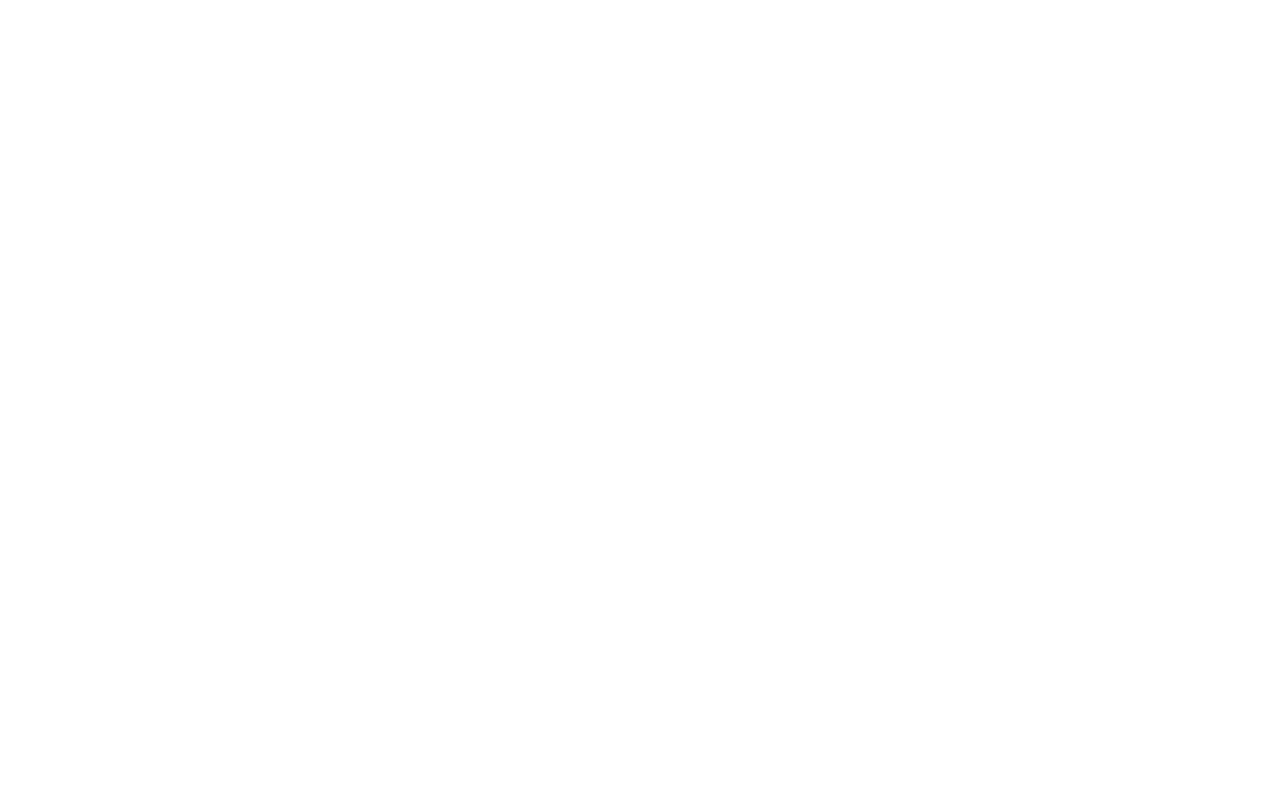
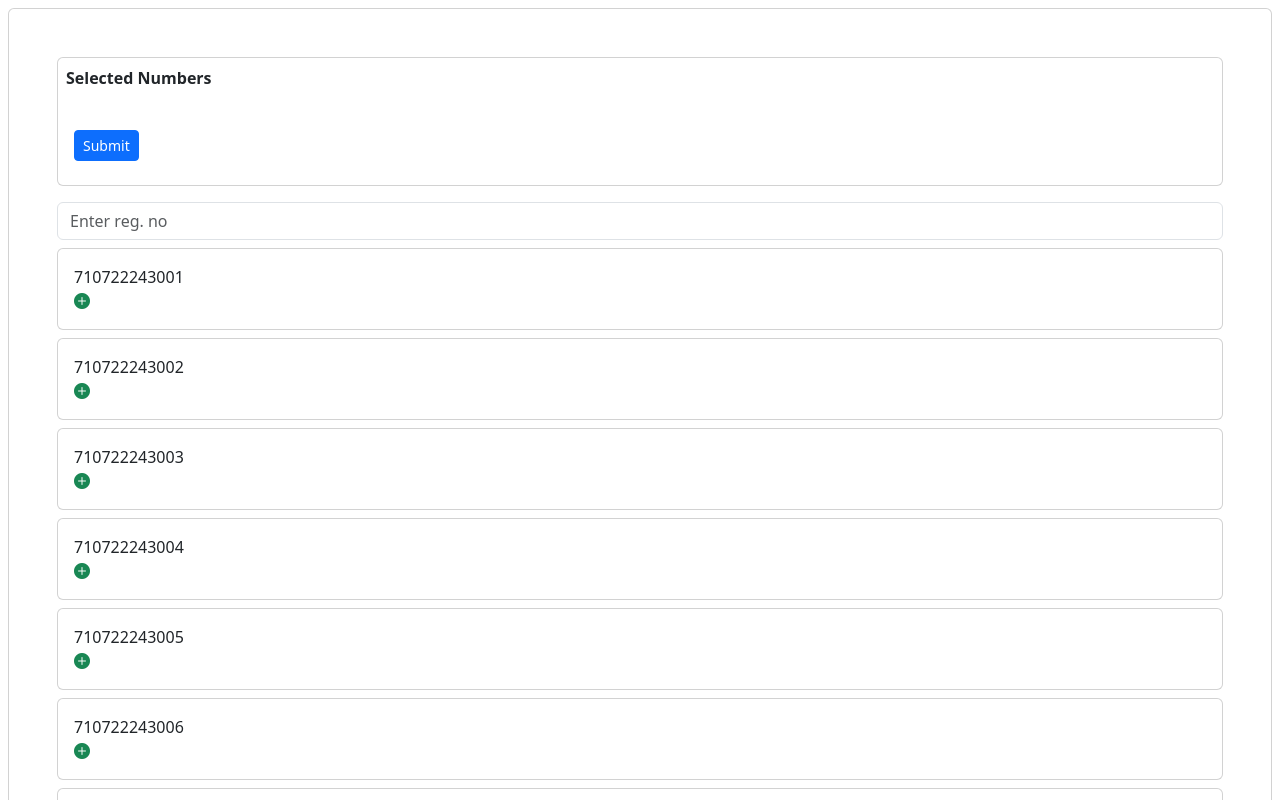
Before and after one commit to Prithivi36/ClassroomManagement, a React (Vite) app: page /absent in a window 1280 px wide. Before the commit this address had no page. Shown: the top 800 px of the page. Built offline with nearby package versions, Linux system fonts and the light colour scheme.

Commit message:
added Absent features

```diff
--- a/src/App.jsx
+++ b/src/App.jsx
@@ -3,6 +3,7 @@
 import Login from "./Pages/Login/LoginPage.jsx"
 import Teachers from "./Pages/Teachers/TeachersPage.jsx"
 import Classroom from "./Pages/Classroom/Classroom.jsx"
+import AbsentMarkdown from "./Pages/Absent/AbsentMarkdown.jsx"
 
 function App() {
 
@@ -17,6 +18,7 @@
             <Route path={'/classroom'} element={<Classroom />} />
             <Route path={'/classroom/:sem'} element={<Classroom />} />
             <Route path={'/classroom/:sem/:sub'} element={<Classroom />} />
+            <Route path={'/absent'} element={<AbsentMarkdown />} />
         </Routes>
     </BrowserRouter>
     </>
--- /dev/null
+++ b/src/Pages/Absent/AbsentMarkdown.jsx
@@ -0,0 +1,33 @@
+import React from 'react'
+
+function AbsentMarkdown() {
+    const studentsNumbers= []
+    const [SelectedStudents,setSelectedStudents]=React.useState([])
+
+
+    function addSelectedStudent(student){
+        setSelectedStudents((prev)=>{
+           return([...prev,<p>{student}</p>])
+        })
+    }
+
+        for(let i=710722243001;i<710722243065;i++){
+            studentsNumbers.push(<div key={i} onClick={()=>addSelectedStudent(i)} className="card p-3 mt-2">{i}<i className="bi text-success bi-plus-circle-fill"></i></div>)
+        }
+
+  return (
+    <div className='card p-5 m-2'>
+        <div className="card mb-3">
+            <p className='fw-bolder p-2 mb-2'>Selected Numbers</p>
+            <div className="p-3">
+                {SelectedStudents}
+                <button className="btn btn-primary btn-sm my-2">Submit</button>
+            </div>
+        </div>
+        <input className='form-control' type="number" placeholder='Enter reg. no' />
+        {studentsNumbers}
+    </div>
+  )
+}
+
+export default AbsentMarkdown
--- a/src/Pages/Login/LoginPage.jsx
+++ b/src/Pages/Login/LoginPage.jsx
@@ -32,7 +32,7 @@
         <i class="bi bi-hospital-fill"></i>
           <p>Classroom</p>
         </div>
-        <div className=" ms-3 d-flex flex-column justify-content-center align-items-center">
+        <div onClick={()=>navigator('/absent')} className=" ms-3 d-flex flex-column justify-content-center align-items-center">
         <i class="bi bi-calendar-check-fill"></i>
           <p>Absent</p>
         </div>
```
